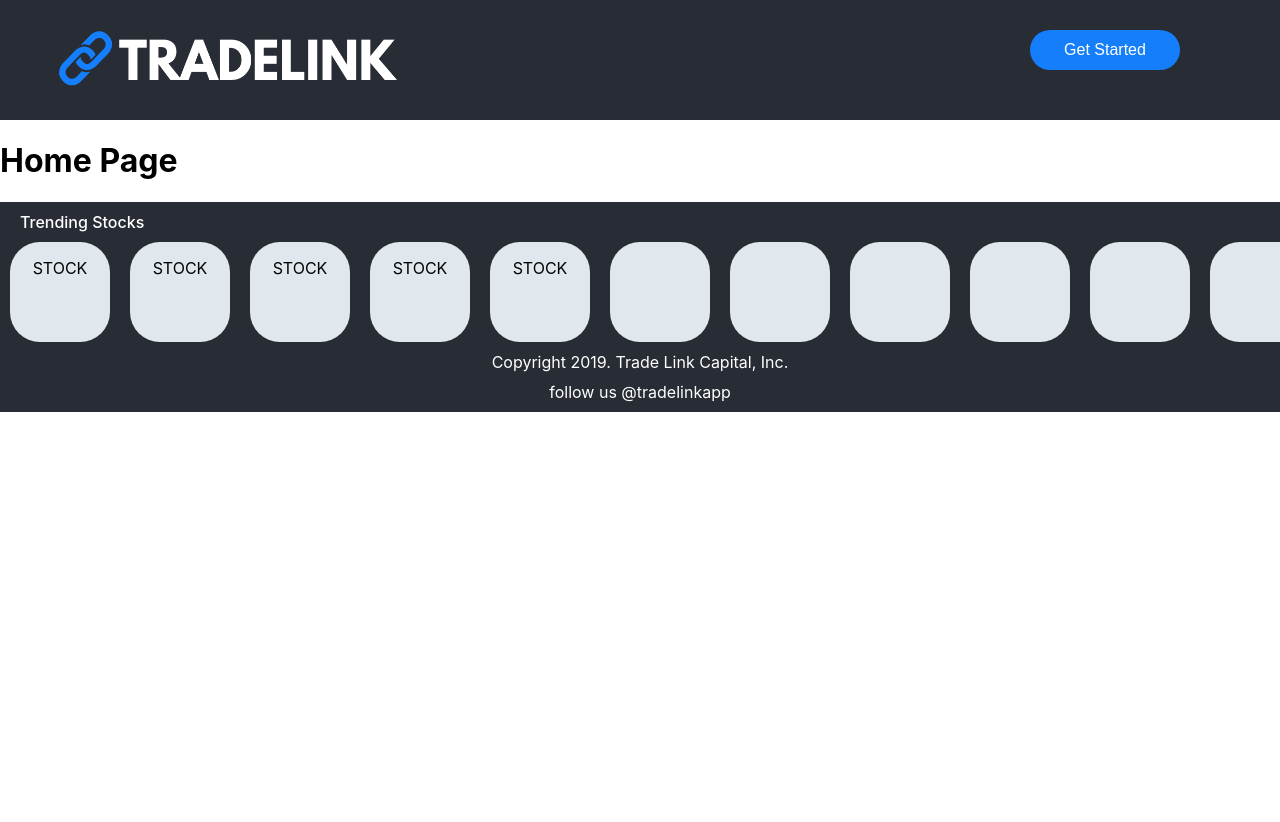
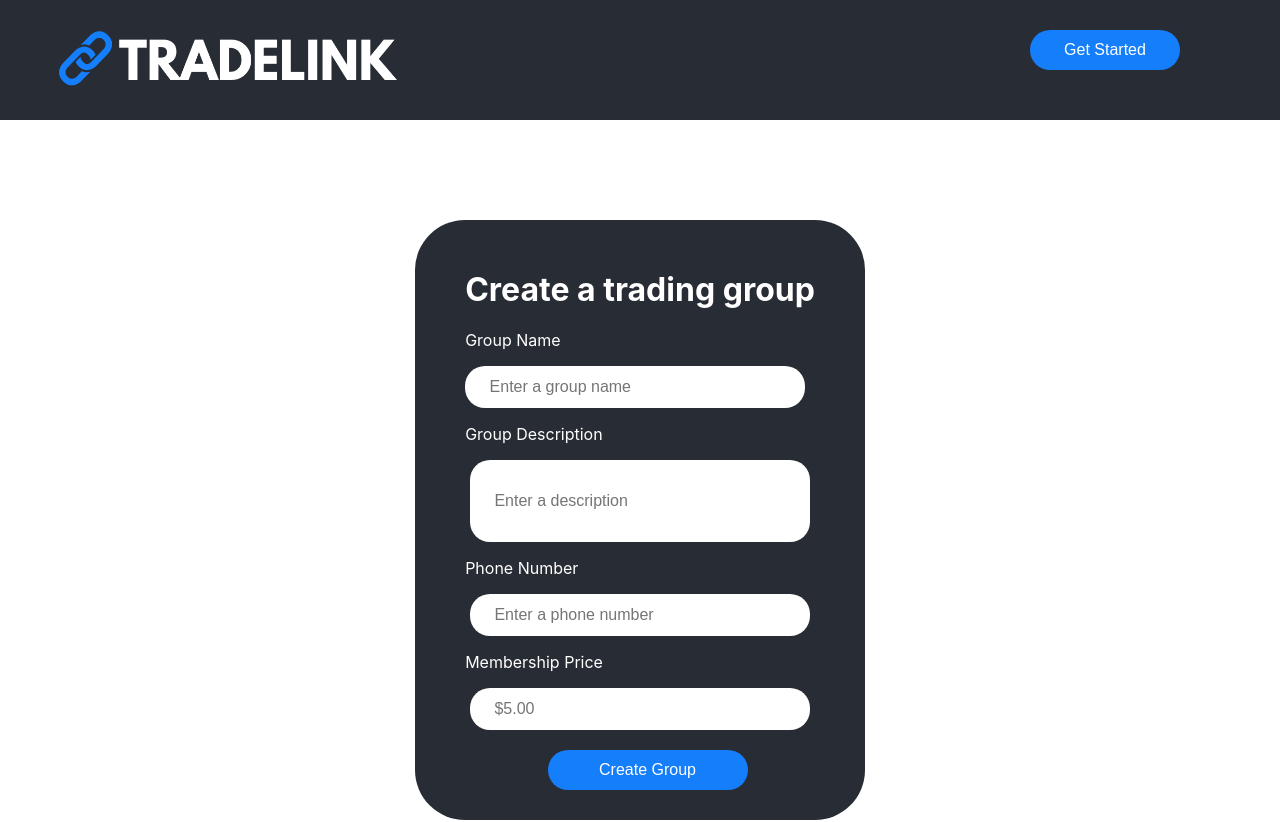
Before and after one commit to therobertc/tradelink-web, a React (Create React App) app: page /get-started in a window 1280 px wide. Shown: the top 822 px of the page. Before the commit the page ends 800 px from the top, so only its background shows below. Built offline with nearby package versions, Linux system fonts and the light colour scheme.

Commit message:
added get started page and group form

```diff
--- a/src/components/Footer/Footer.module.css
+++ b/src/components/Footer/Footer.module.css
@@ -3,4 +3,6 @@
   color: #fff;
   text-align: center;
   height: 30px;
+  padding-top: 25px;
+  padding-bottom: 10px;
 }
--- /dev/null
+++ b/src/components/GroupForm/index.js
@@ -0,0 +1,78 @@
+import React, { useState } from "react";
+import classes from "./GroupForm.module.css";
+
+const GroupForm = () => {
+  const [value, setValue] = useState("");
+
+  const handleChange = event => setValue(event.target.value);
+
+  const handleSubmit = event => {
+    event.preventDefault();
+    alert(`An invite link will be sent shortly: ${value}`);
+  };
+
+  return (
+
+
+    <form onSubmit={handleSubmit} className={classes.GroupForm}>
+        <form >
+        <txt style={{color: 'white'}}>
+            What's your group name?
+        </txt>
+      <input
+        placeholder=" Enter a group name"
+        type="text"
+        value={value}
+        onChange={handleChange}
+      />
+
+      <br/>
+
+      </form>
+
+      <form>
+      <txt style={{color: 'white'}}>
+            What's your group name?
+        </txt>
+      <input
+        placeholder=" Enter a group name"
+        type="text"
+        value={value}
+        onChange={handleChange}
+      />
+
+      <br/>
+
+      </form>
+
+      <form>
+        <txt style={{color: 'white'}}>
+            What's your group name?
+        </txt>
+      <input
+        placeholder=" Enter a group name"
+        type="text"
+        value={value}
+        onChange={handleChange}
+      />
+
+      <br/>
+
+      </form>
+
+
+
+      <button type="submit">Sign Up</button>
+
+
+    </form>
+
+
+  );
+};
+
+/* Use this link for documentation on the form */
+
+/* https://reactjs.org/docs/forms.html */
+
+export default GroupForm;
--- a/src/routes/Home/index.js
+++ b/src/routes/Home/index.js
@@ -1,15 +1,146 @@
 import React from "react";
 import Nav from "components/Nav";
 import Footer from "components/Footer";
-import Cards from "components/Cards";
+//import Cards from "components/Cards";
+//import Reminder from "components/Reminder";
+//import GroupForm from "components/GroupForm";
+
+
+/*const handleChange = event => setValue(event.target.value);
+
+const handleSubmit = event => {
+  event.preventDefault();
+  alert(`An invite link will be sent shortly: ${value}`);
+};*/
 
 const Home = () => (
   <div>
     <Nav />
-    <h1>Home Page</h1>
-    <Cards />
-    <Footer />
+    {/*<Cards />*/}
+
+    <div style={{ height: 800, justifyContent: 'center', display: 'flex', flexDirection: 'column', alignContent: 'right' }}>
+      <div style={{ backgroundColor: '#282c34', height: 600, borderRadius: 50, alignSelf: 'center' }}>
+
+        <div style={{ margin: 50 }}>
+
+          <h1 style={{ textAlign: 'left', color: '#fff' }}>
+            Create a trading group
+        </h1>
+          <p style={{ textAlign: 'left', color: '#fff' }}>
+            Group Name
+        </p>
+
+          <form style={{ textAlign: 'left', color: '#fff' }}>
+            <input style={{
+              textAlign: 'left',
+              border: 0,
+              borderRadius: 20,
+              height: 40,
+              width: 300,
+              fontSize: 16,
+              paddingRight: 20,
+              paddingLeft: 20
+            }}
+              placeholder=" Enter a group name"
+              type="text"
+
+            />
+          </form>
+
+
+
+
+          <p style={{ textAlign: 'left', color: '#fff' }}>
+            Group Description
+        </p>
+
+          <form style={{ textAlign: 'center', color: '#fff' }}>
+            <input style={{
+              textAlignVertical: 'top',
+              border: 0,
+              borderRadius: 20,
+              height: 80,
+              width: 300,
+              fontSize: 16,
+              paddingRight: 20,
+              paddingLeft: 20
+            }}
+              placeholder=" Enter a description"
+              type="text"
+
+            />
+          </form>
+
+          <p style={{ textAlign: 'left', color: '#fff' }}>
+            Phone Number
+        </p>
+
+          <form style={{ textAlign: 'center', color: '#fff' }}>
+            <input style={{
+              textAlign: 'left',
+              border: 0,
+              borderRadius: 20,
+              height: 40,
+              width: 300,
+              fontSize: 16,
+              paddingRight: 20,
+              paddingLeft: 20
+            }}
+              placeholder=" Enter a phone number"
+              type="text"
+
+            />
+          </form>
+
+          <p style={{ textAlign: 'left', color: '#fff' }}>
+            Membership Price
+        </p>
+
+          <form style={{ textAlign: 'center', color: '#fff' }}>
+            <input style={{
+              textAlign: 'left', color: '#fff',
+              border: 0,
+              borderRadius: 20,
+              height: 40,
+              width: 300,
+              fontSize: 16,
+              paddingRight: 20,
+              paddingLeft: 20
+            }}
+              placeholder=" $5.00"
+              type="text"
+
+            />
+
+            <br></br>
+
+            <button style={{
+              color: '#fff',
+              fontWeight: 500,
+            borderRadius: 20,
+            height: 40,
+            width: 200,
+            fontSize: 16,
+            backgroundColor: '#147efb',
+            background: '#147efb',
+            border: 0,
+            marginLeft: 20,
+            marginRight: 5,
+            marginTop: 20,
+    textAlign: "center"}} type="submit">Create Group</button>
+
+
+
+        </form>
+
+      </div>
+
+
+
+    </div>
   </div>
+  <Footer />
+  </div >
 );
 
 export default Home;
```
Also changed, not shown: src/components/GroupForm/GroupForm.module.css (added, +64 -0 lines), src/components/ImageBackground/ImageBackground.module.css (added, +51 -0 lines), src/components/ImageBackground/index.js (added, +17 -0 lines), src/routes/Home/home.module.css (added, +14 -0 lines).
